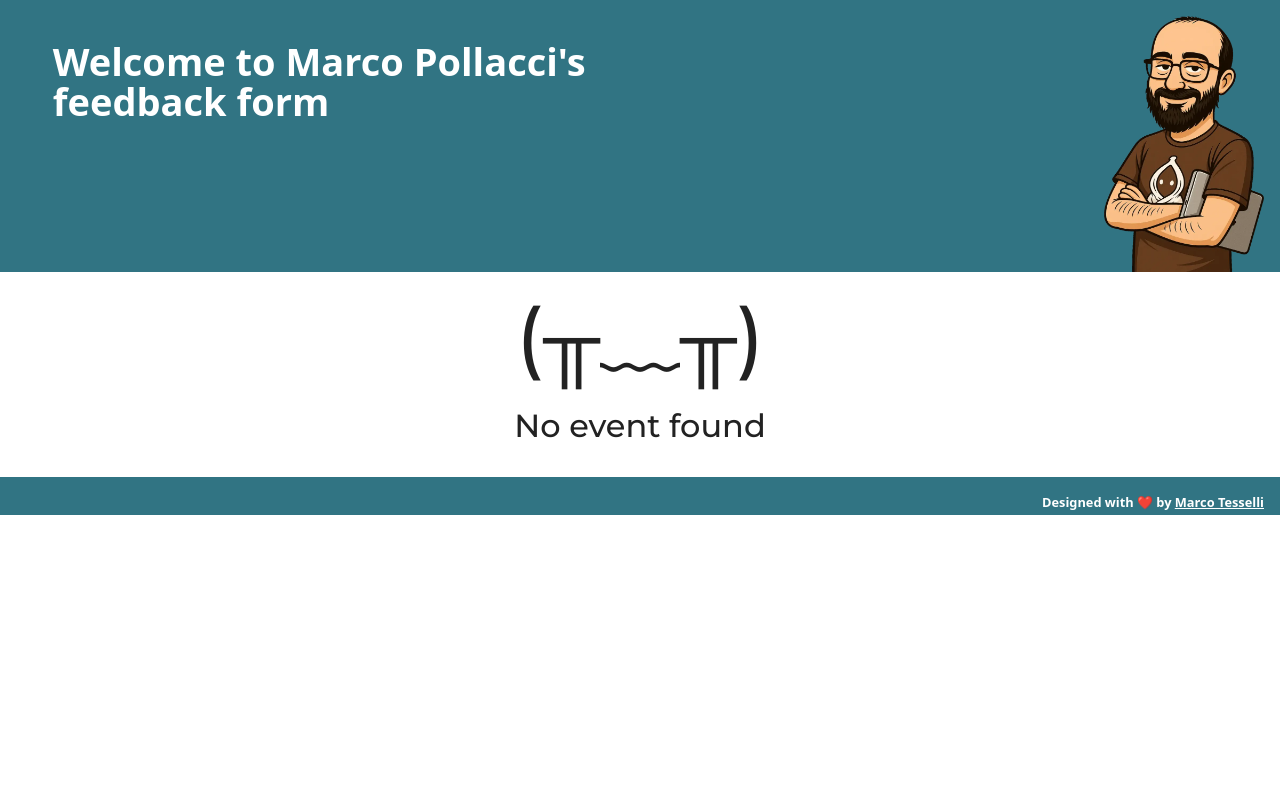
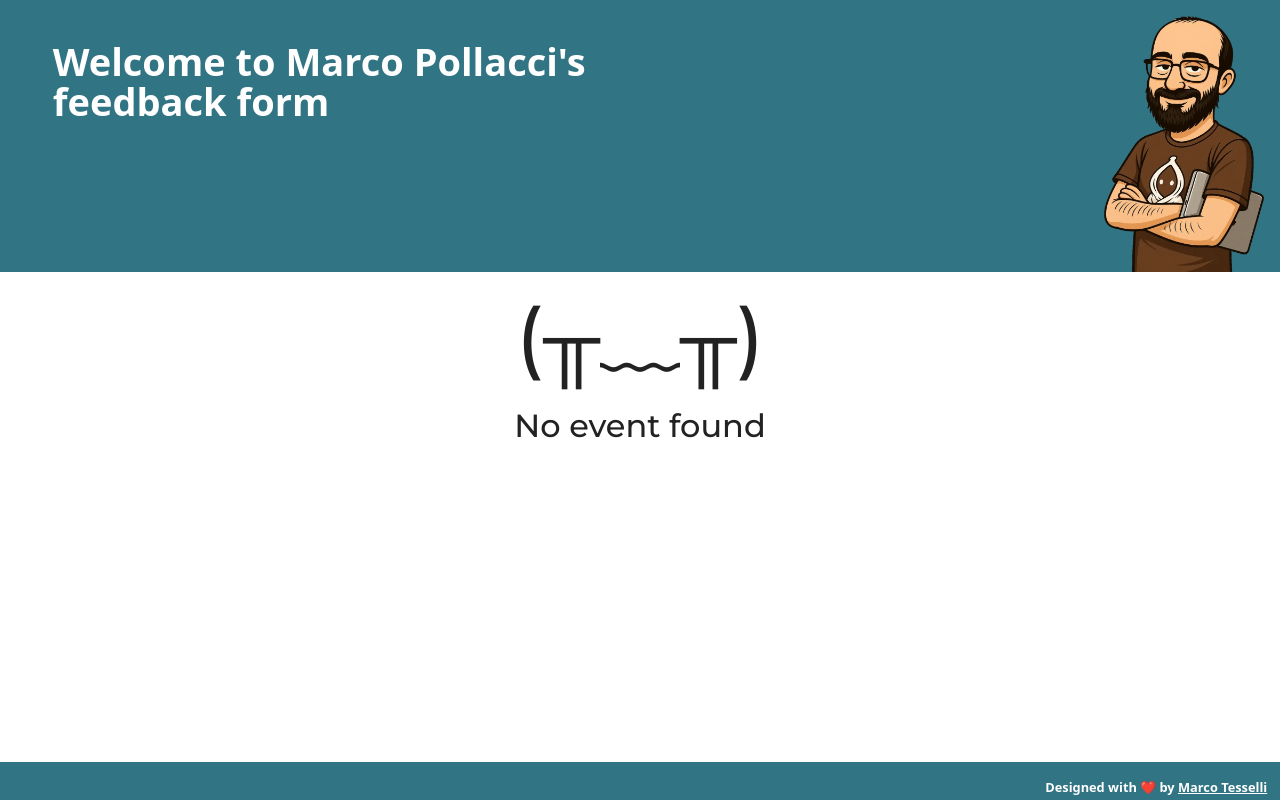
Before and after one commit to marcopollacci/web-talk-rating, an Angular app: page /events/add-rating/1 in a window 1280 px wide. Built offline with nearby package versions, Linux system fonts and the light colour scheme; no server answers; a web font is replaced by a local one.

Commit message:
fix(project): :lipstick: fix footer position

```diff
--- a/src/app/app.component.html
+++ b/src/app/app.component.html
@@ -1,6 +1,5 @@
 <app-header></app-header>
-<router-outlet />
-
+<main><router-outlet /></main>
 <footer>
   Designed with ❤️ by
   <a href="https://dribbble.com/marcotesselli" target="_blank"
--- a/src/app/app.component.scss
+++ b/src/app/app.component.scss
@@ -1,12 +1,18 @@
 @use "common/styles/mixins.scss" as mixins;
 :host {
-  display: block;
+  min-height: 100vh;
+  display: flex;
+  flex-direction: column;
+}
+
+main {
+  margin-block-end: 1rem;
 }
 
 footer {
   @include mixins.atma-font();
-  margin-block-start: 2rem;
-  padding: 1rem 1rem 0.25rem 1rem;
+  margin-block-start: auto;
+  padding: 1rem 0.8rem 0.25rem 1rem;
   background-color: #317483;
   color: #ffffff;
   font-size: 0.8rem;
```
